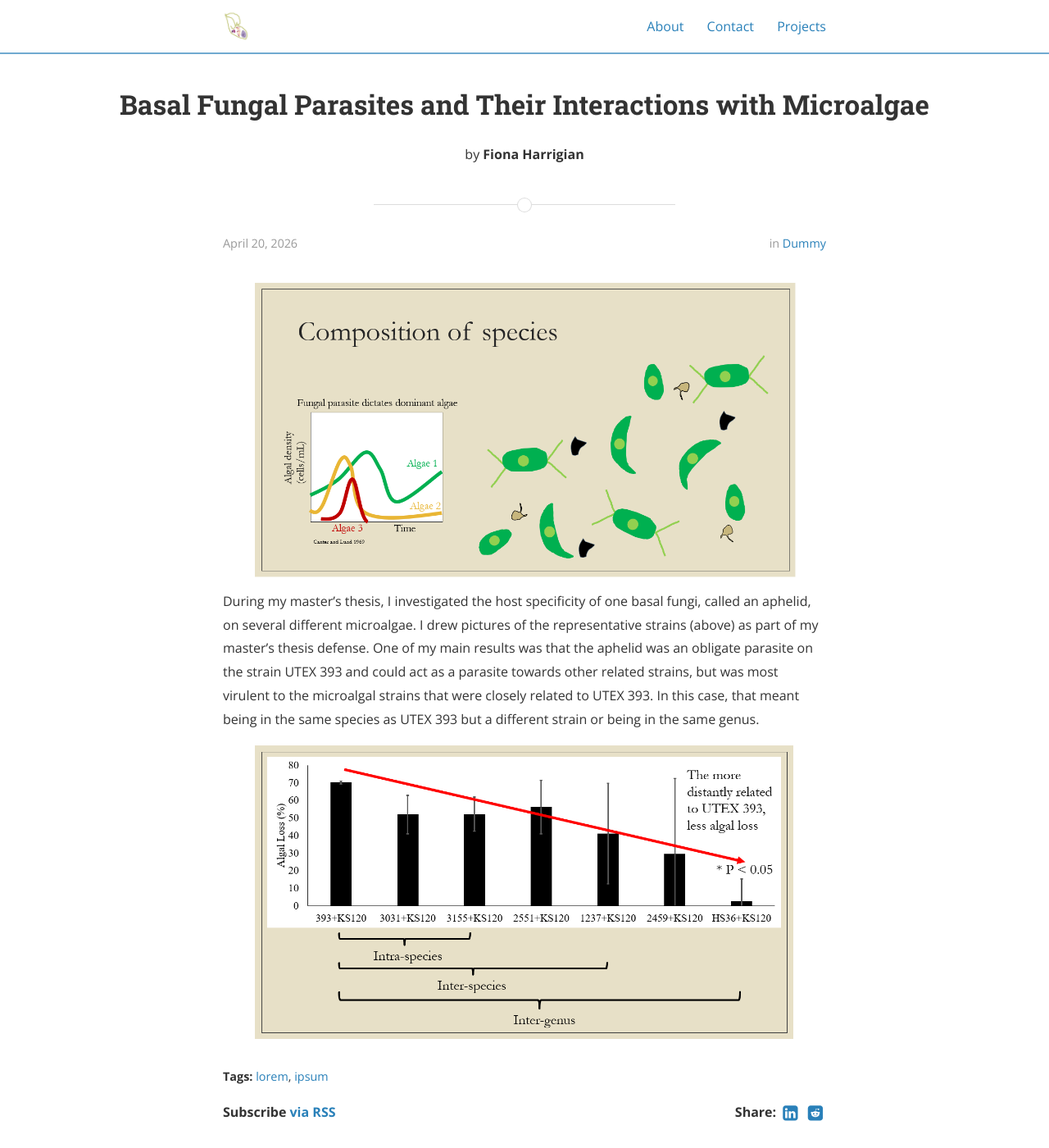
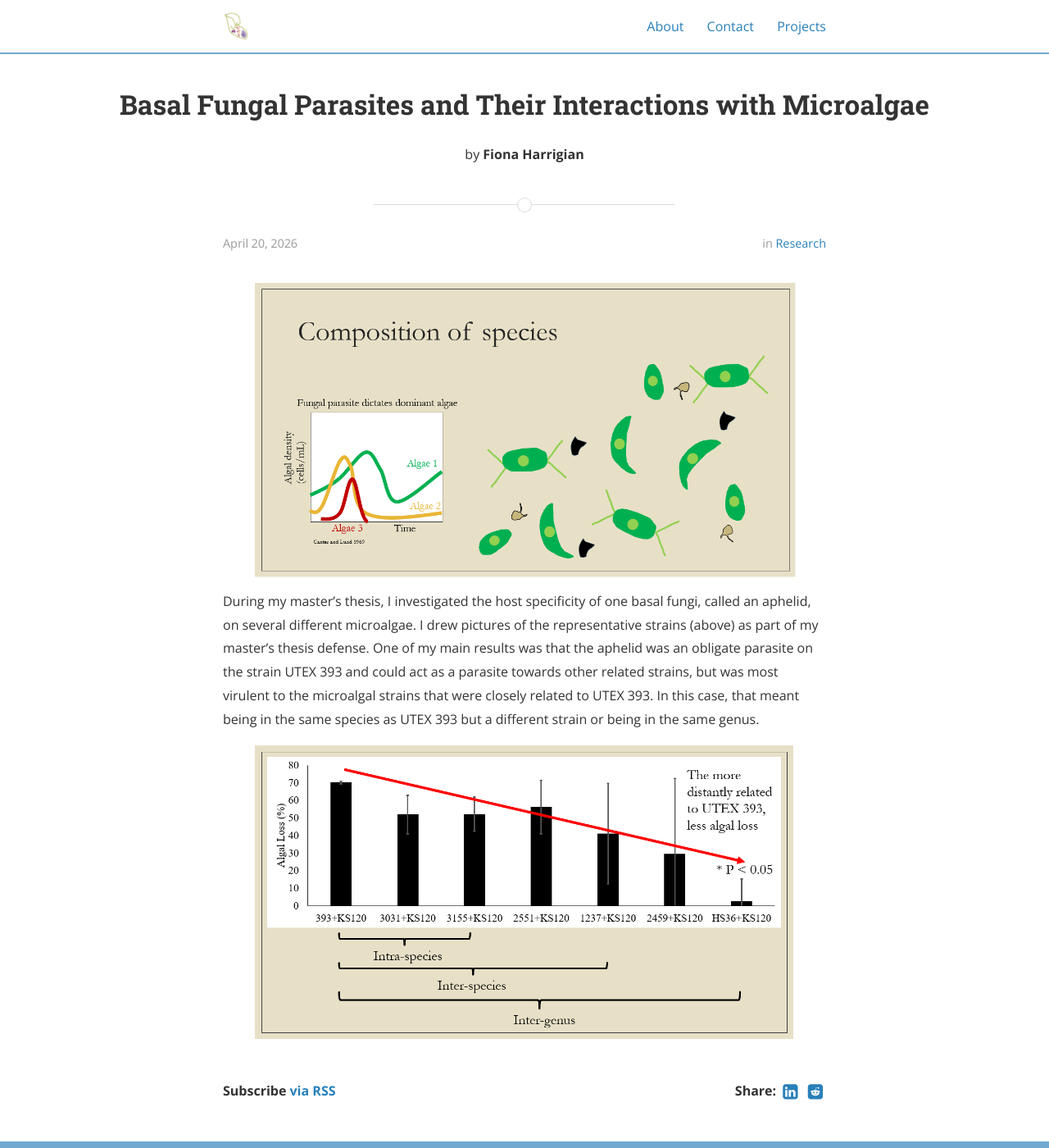
Before and after one commit to FionaHarrigian/fionaharrigian.github.io, a Jekyll site: the page built from _posts/2026-04-22-Masters_Thesis_Work.md, in a window 1280 px wide and 1400 px high. Shown: the whole window at 82% size. Built offline with Jekyll 4.4.1, drawn with Linux system fonts in a browser that asks for light colours; nearby versions of some CDN libraries.

Commit message:
Update 2026-04-22-Masters_Thesis_Work.md

```diff
--- a/_posts/2026-04-22-Masters_Thesis_Work.md
+++ b/_posts/2026-04-22-Masters_Thesis_Work.md
@@ -3,8 +3,8 @@ layout: post
 title:  "Basal Fungal Parasites and Their Interactions with Microalgae"
 date:   2026-04-20
 author: Fiona Harrigian
-categories: Dummy
-tags: lorem ipsum
+categories: Research
+tags:
 ---
 
 ![alt text]({{ site.baseurl }}/assets/BGSU_slide_website1.png "My Master's Thesis Work"){:.profile}
```
